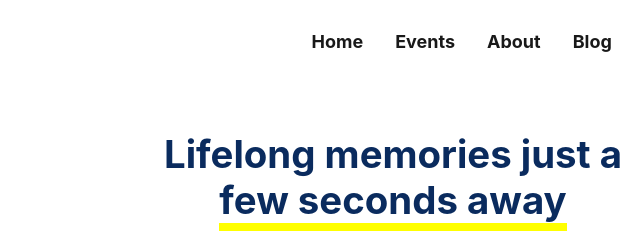
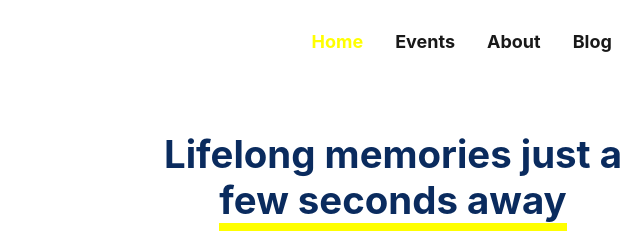
Before and after one commit to OssamaBinBilal/Bootstrap_Practice_Task, a plain HTML site: page index.html in a window 1280 px wide. In both pictures the pointer is over the link "Home". Shown: the top 240 px of the page, 247-887 px from the left. Drawn offline with nearby package versions, Linux system fonts and the light colour scheme; files whose address does not match are found by name.

Commit message:
navbar link hover effect

```diff
--- a/style.css
+++ b/style.css
@@ -19,6 +19,10 @@
 
 .gallery-imgs > * {
   width: 20%;
+}
+
+.custom-nav:hover {
+  color: yellow !important;
 }
 
 .custom-nav {
```
